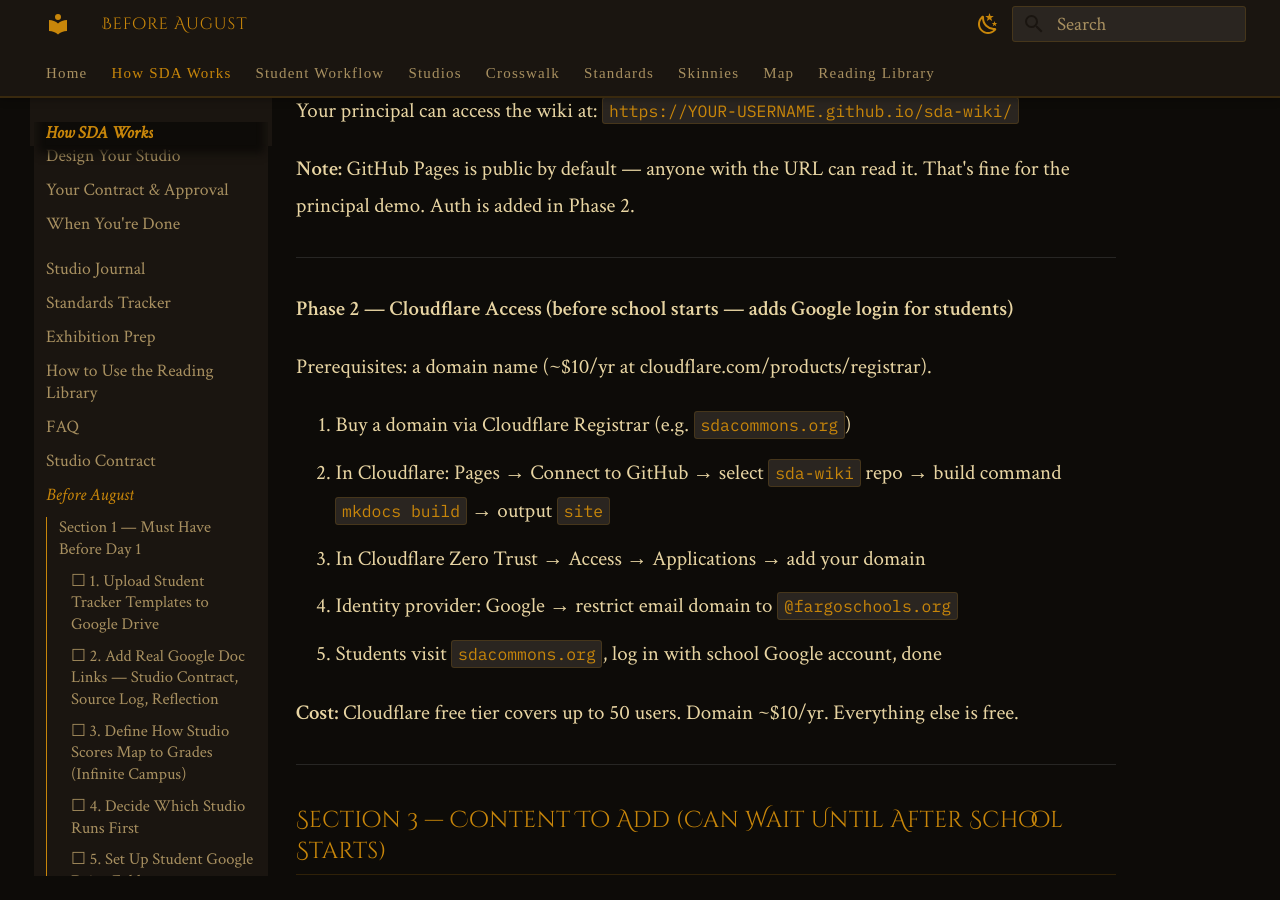
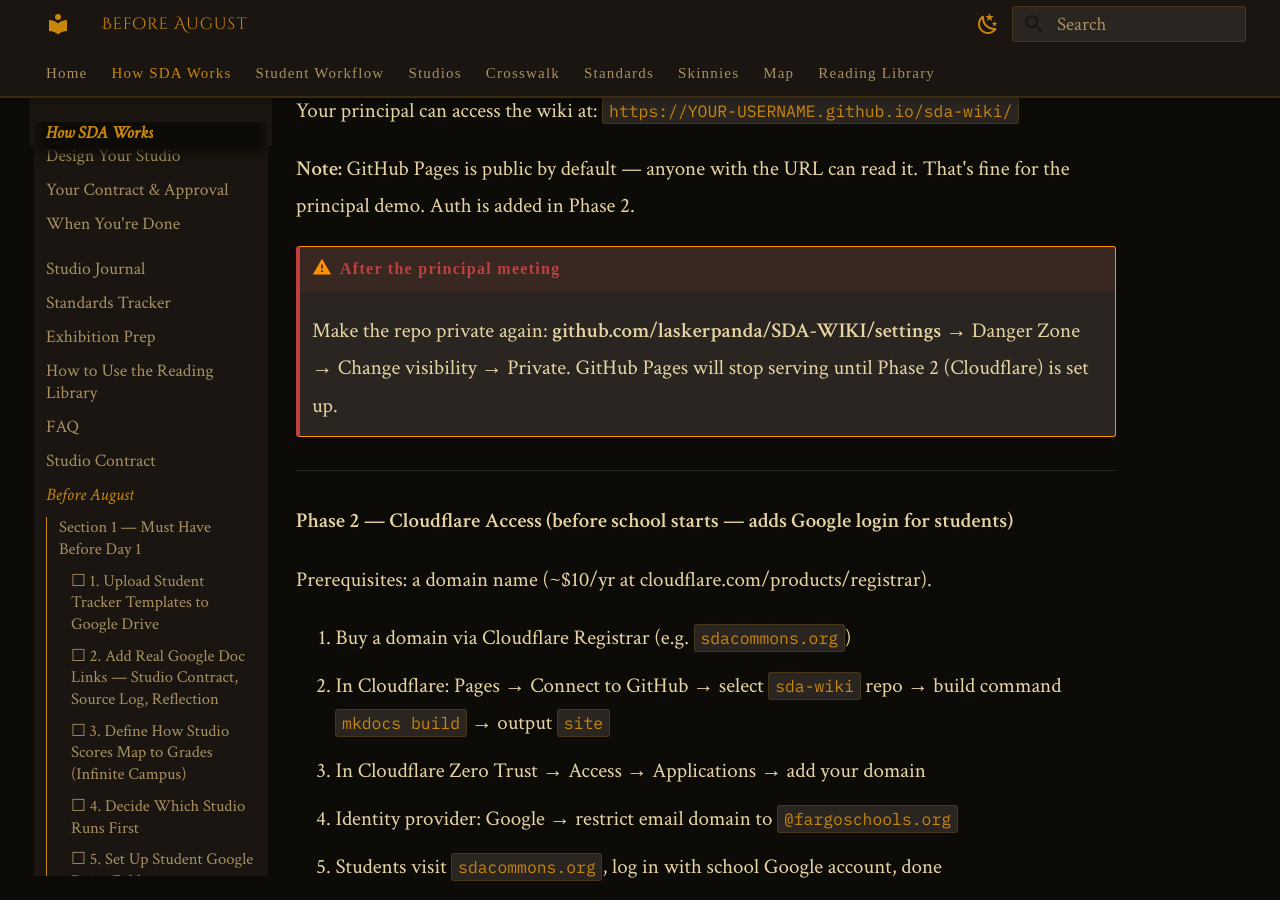
Before and after one commit to laskerpanda/SDA-WIKI, an MkDocs documentation site: the page built from docs/before-august/index.md, in a window 1280 px wide and 900 px high, scrolled down 5115 px. Built offline with MkDocs 1.6.1 and Material for MkDocs 9.7.7, drawn with Linux system fonts in a browser that asks for light colours; some web fonts are replaced.

Commit message:
Add post-principal-meeting reminder: make repo private after June 22
Co-Authored-By: Claude Sonnet 4.6 <noreply@anthropic.com>

```diff
--- a/docs/before-august/index.md
+++ b/docs/before-august/index.md
@@ -181,6 +181,9 @@ Your principal can access the wiki at: `https://YOUR-USERNAME.github.io/sda-wiki
 
 **Note:** GitHub Pages is public by default — anyone with the URL can read it. That's fine for the principal demo. Auth is added in Phase 2.
 
+!!! warning "After the principal meeting"
+    Make the repo private again: **github.com/laskerpanda/SDA-WIKI/settings** → Danger Zone → Change visibility → Private. GitHub Pages will stop serving until Phase 2 (Cloudflare) is set up.
+
 ---
 
 **Phase 2 — Cloudflare Access (before school starts — adds Google login for students)**
```
